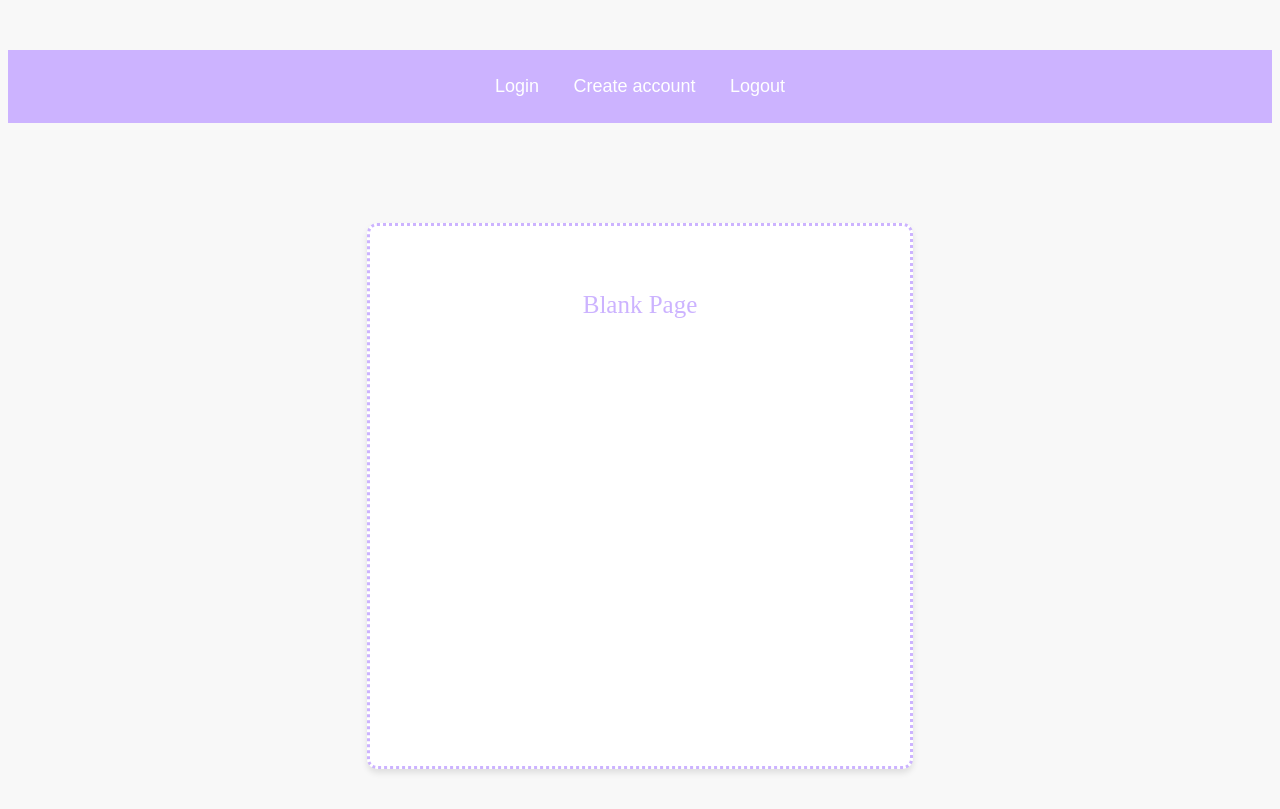
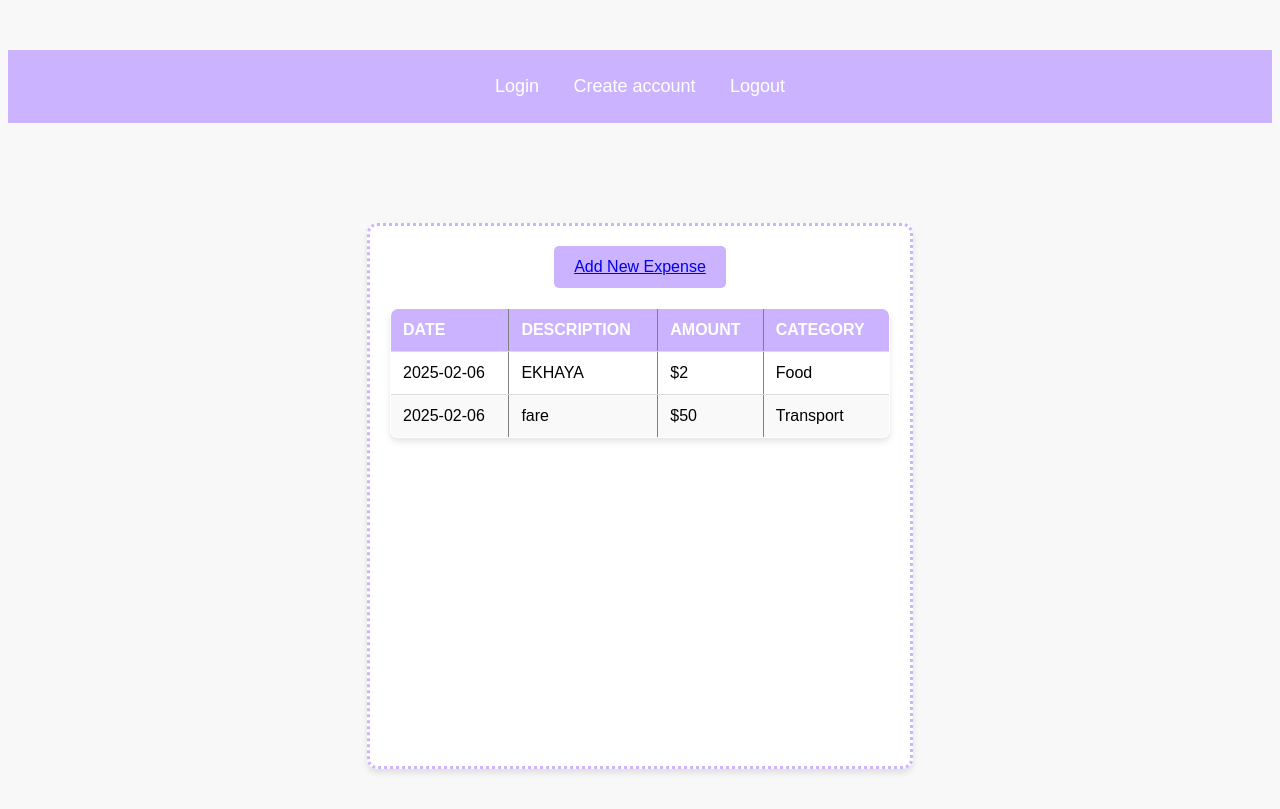
Before and after one commit to kkate09/personal_expense_tracker, a Flask app: page /dashboard in a window 1280 px wide. Shown: the top 809 px of the page. Run offline with Flask 3, Linux system fonts and the light colour scheme; a user stored in the database is signed in.

Commit message:
added desc to expenses table

```diff
--- a/project/main.py
+++ b/project/main.py
@@ -1,7 +1,7 @@
 from flask import Flask, request, redirect, render_template
 import os
 from flask_sqlalchemy import SQLAlchemy
-from flask_login import LoginManager, UserMixin, login_user, logout_user
+from flask_login import LoginManager, UserMixin, login_user, logout_user, login_required, current_user
 
 app = Flask(__name__)
 
@@ -16,15 +16,50 @@ db = SQLAlchemy(app)
 login_manager = LoginManager()
 login_manager.init_app(app)
 
-# Creating user model
+# User Model
 class Users(UserMixin, db.Model):
     id = db.Column(db.Integer, primary_key=True)
     username = db.Column(db.String(250), unique=True, nullable=False)
     password = db.Column(db.String(250), nullable=False)
 
+# Expense Model
+class Expenses(db.Model):
+    id = db.Column(db.Integer, primary_key=True)
+    user_id = db.Column(db.Integer, db.ForeignKey('users.id'), nullable=False)
+    date = db.Column(db.String(250), nullable=False)
+    amount = db.Column(db.Integer, nullable=False)
+    description =  db.Column(db.String(250), nullable=False)
+    category_id = db.Column(db.Integer, db.ForeignKey('category.id'), nullable=False)
+
+# Category Model
+class Category(db.Model):
+    id = db.Column(db.Integer, primary_key=True)
+    name = db.Column(db.String(250), unique=True, nullable=False)
+
+# Budget Model
+class Budget(db.Model):
+    id = db.Column(db.Integer, primary_key=True)
+    limit = db.Column(db.Integer, nullable=False)
+
+
+
 # Create database tables
 with app.app_context():
     db.create_all()
+
+
+# manually inserting predefined categories
+    predefined_categories = ["Food", "Transport", "Entertainment", "Bills", "Savings"]
+
+    for category_name in predefined_categories:
+        existing_category = Category.query.filter_by(name=category_name).first()
+        if not existing_category:
+            new_category = Category(name=category_name)
+            db.session.add(new_category)
+
+    db.session.commit()
+    print("Categories added successfully!")
+
 
 # Flask-Login user loader function
 @login_manager.user_loader
@@ -55,12 +90,38 @@ def login():
     return render_template("login.html")
 
 @app.route("/dashboard")
+@login_required
 def dashboard():
+    expenses = db.session.query(
+        Expenses.id,
+        Expenses.date,
+        Expenses.amount,
+        Expenses.description,
+        Category.name.label("category_name")
+    ).join(Category, Expenses.category_id == Category.id).filter(Expenses.user_id == current_user.id).all()
+    return render_template("dashboard.html", expenses=expenses)
 
 
 
+@app.route("/add-expense", methods=["GET", "POST"])  # Allow both GET and POST
+@login_required
+def add_expense():
+    if request.method == "POST":
+        amount = request.form.get("amount")
+        date = request.form.get("date")
+        category_id = request.form.get("category")
+        description = request.form.get("description")
 
-    return render_template("dashboard.html")
+        new_expense = Expenses(user_id=current_user.id, date=date, description=description, amount=amount, category_id=category_id)
+        db.session.add(new_expense)
+        db.session.commit()
+        return redirect("/dashboard")  # Redirect after saving
+
+    # Fetch categories when rendering the form
+    categories = Category.query.all()
+    return render_template("new_expense.html", categories=categories)
+
+
 
 
 
--- a/project/templates/dashboard.html
+++ b/project/templates/dashboard.html
@@ -11,6 +11,21 @@
             text-align: center;
             margin-top: 50px;
         }
+
+         .theme-buttons {
+        background-color: #ccb3ff;
+        color: white;
+        padding: 12px 20px;
+        font-size: 16px;
+        border: none;
+        border-radius: 5px;
+        cursor: pointer;
+        transition: background-color 0.3s ease-in-out;
+    }
+
+    .theme-buttons:hover {
+        background-color: #45a049;
+    }
 
         .home_container {
             background-color: white;
@@ -74,6 +89,38 @@
             text-decoration: none;
             font-size: 18px;
         }
+        /* Table Styling */
+table {
+    width: 100%;
+    margin-top: 20px;
+    border-collapse: collapse;
+    border-radius: 8px;
+    overflow: hidden;
+    box-shadow: 0px 4px 6px rgba(0, 0, 0, 0.1);
+}
+
+th, td {
+    padding: 12px;
+    border-bottom: 1px solid #ddd;
+    text-align: left;
+}
+
+th {
+    background-color: #ccb3ff;
+    color: white;
+    text-transform: uppercase;
+    font-weight: bold;
+}
+
+tr:nth-child(even) {
+    background-color: #f9f9f9;
+}
+
+tr:hover {
+    background-color: #f1f1f1;
+}
+
+
     </style>
 </head>
 <body>
@@ -90,7 +137,44 @@
 
     <div class="home_container">
         <div class="banner_text">
-            <p>Blank Page</p>
+
+            {% if expenses|length == 0%}
+            <p>You have no expenses</p>
+            <button class="theme-buttons">
+            <a href="/add-expense">Add New Expense</a>
+        </button>
+            {% else %}
+        <table border="1">
+            <thead>
+                <tr>
+                    <th>Date</th>
+                    <th>Description</th>
+                    <th>Amount</th>
+                    <th>Category</th>
+
+                </tr>
+            </thead>
+            <tbody>
+             <button class="theme-buttons">
+            <a href="/add-expense">Add New Expense</a>
+        </button>
+                {% for expense in expenses %}
+
+                <tr>
+                    <td>{{ expense.date }}</td>
+                    <td>{{ expense.description}}</td>
+                    <td>${{ expense.amount }}</td>
+                    <td>{{ expense.category_name }}</td>
+
+                </tr>
+                {% endfor %}
+            </tbody>
+        </table>
+    {% endif %}
+
+
+
+
         </div>
 
 
```
Also changed, not shown: project/templates/new_expense.html (added, +126 -0 lines), project/instance/db.sqlite.
